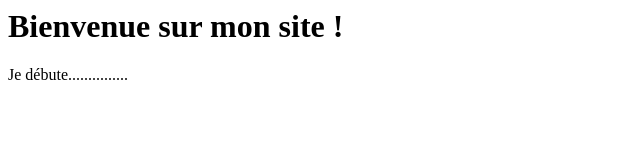
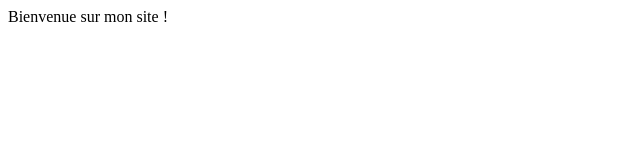
Before and after one commit to SNicolas86/SNicolas86.github.io, a plain HTML site: page index.html in a window 1280 px wide. Shown: the whole page, without its empty margins (0-640 px from the left). Drawn offline with Linux system fonts and the light colour scheme.

Commit message:
Update index.html

```diff
--- a/index.html
+++ b/index.html
@@ -1,2 +1 @@
-<h1>Bienvenue sur mon site !</h1>
-<p>Je débute...............</p>
+Bienvenue sur mon site !
```
